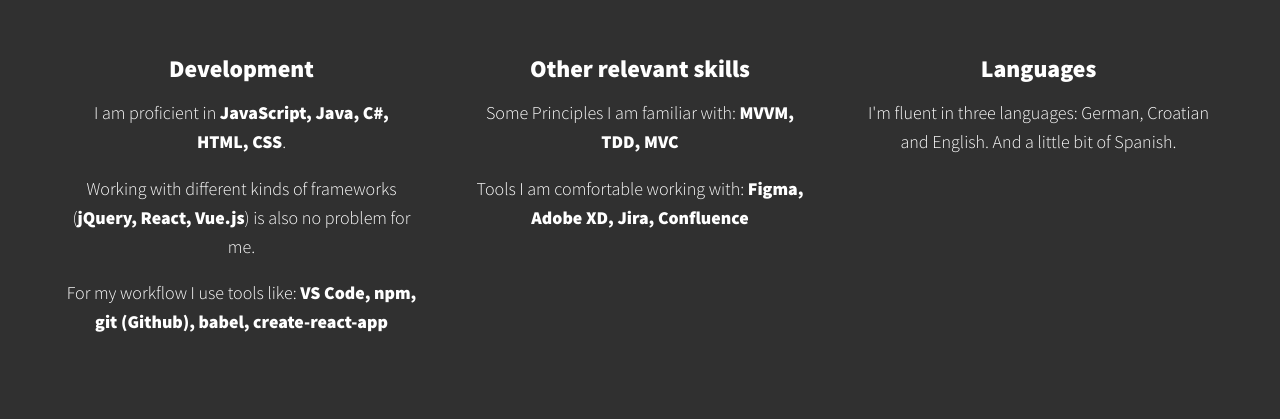
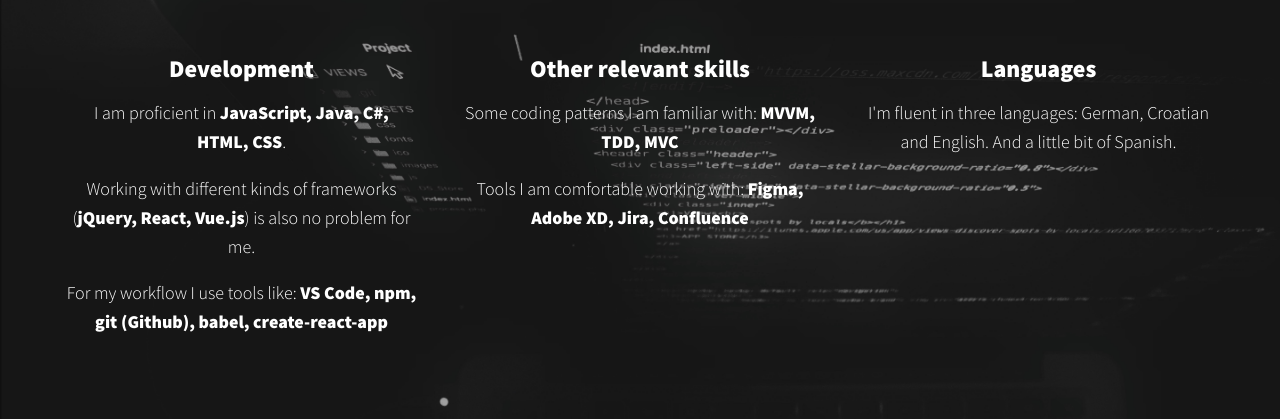
Before and after one commit to jjozic/jjozic.github.io, a plain HTML site: page index.html in a window 1280 px wide. Shown: the part 678-1097 px from the top of the page. Drawn offline with Linux system fonts and the light colour scheme.

Commit message:
fix bg-image for skills and fix typo

```diff
--- a/index.html
+++ b/index.html
@@ -55,7 +55,7 @@
                 <!-- / skill -->
                 <div class="skill">
                     <h3>Other relevant skills</h3>
-                    <p>Some Principles I am familiar with: <strong>MVVM, TDD, MVC</strong></p>
+                    <p>Some coding patterns I am familiar with: <strong>MVVM, TDD, MVC</strong></p>
                     <p>Tools I am comfortable working with: <strong>Figma, Adobe XD, Jira, Confluence</strong></p>
                 </div>
                 <!-- / skill -->
```
Also changed, not shown: img/skills-bg.jpg (added).
